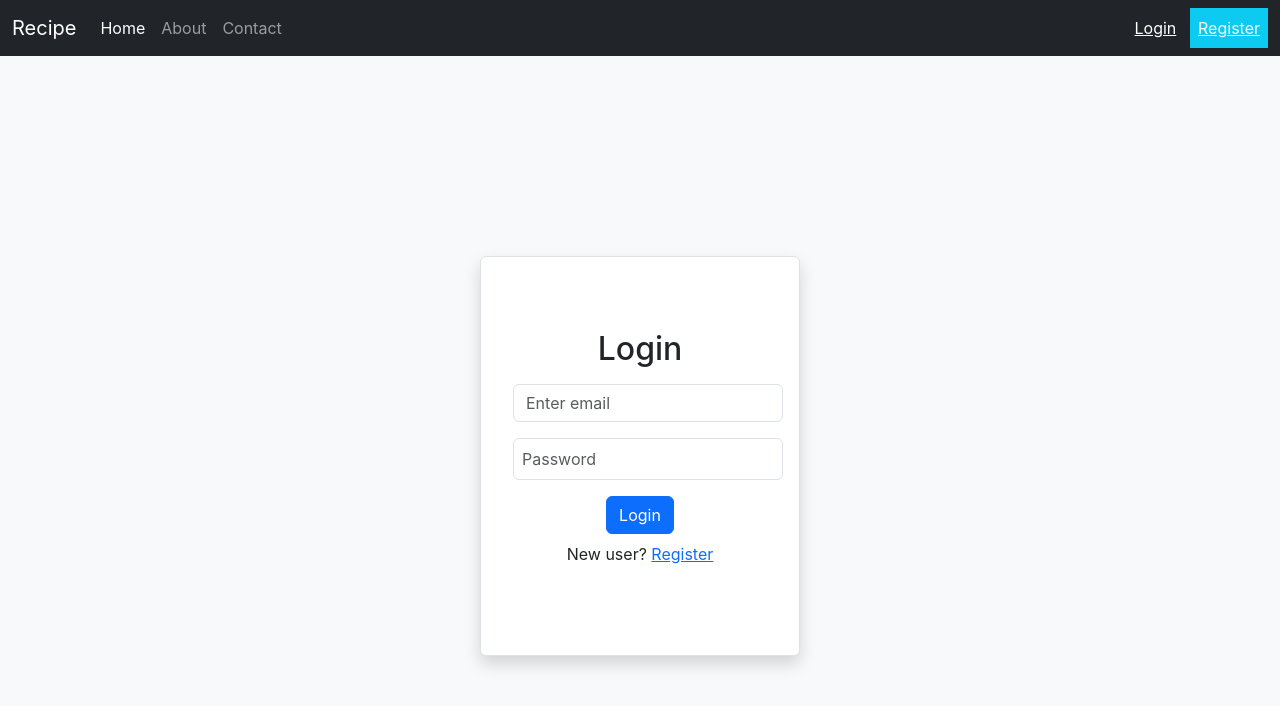
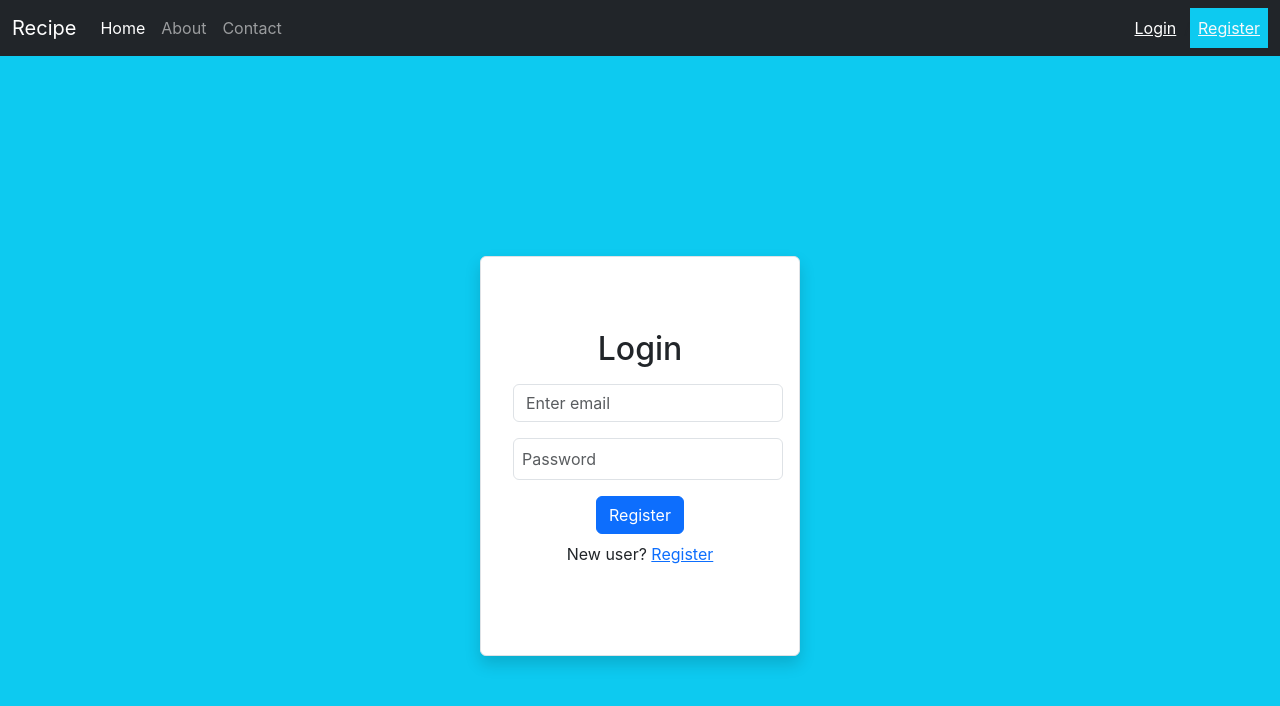
Before and after one commit to vamshi2401/Recipe-app, a React (Create React App) app: page /login in a window 1280 px wide. Shown: the top 706 px of the page. Built offline with nearby package versions, Linux system fonts and the light colour scheme.

Commit message:
third commit

```diff
--- a/src/pages/login.jsx
+++ b/src/pages/login.jsx
@@ -8,6 +8,7 @@ const Login = ({ setIsLoggedIn }) => {
   const [email, setemail] = useState('');
   const [password, setPassword] = useState("");
   const [error, setError]=useState("");
+  const [loading, setLoading] = useState(false);
   const navigate = useNavigate();
 
   const handlelogin = async (e) => {
@@ -18,6 +19,7 @@ const Login = ({ setIsLoggedIn }) => {
     }
 
     setError("");
+    setLoading(true);
 
     try {
       const response = await axios.post("http://localhost:3000/login", { email, password });
@@ -26,13 +28,15 @@ const Login = ({ setIsLoggedIn }) => {
       navigate('/home');
     } catch (error) {
       setError("invalid details");
+    } finally {
+      setLoading(false);
     }
 
 
   };
 
   return (
-    <div className="d-flex justify-content-center align-items-center vh-100 bg-light">
+    <div className="d-flex justify-content-center align-items-center vh-100 bg-info">
       <div className=" p-4 bg-white border rounded shadow flex-column w-25 h-50 d-flex justify-content-center align-items-center bg-light">
         <h2 className="text-center">Login</h2>
         {error && <div className="alert alert-danger p-2">{error}</div>}
@@ -43,7 +47,7 @@ const Login = ({ setIsLoggedIn }) => {
         <div className="form-group">
           <input type="password" onChange={(e) => setPassword(e.target.value)} class="form-control p-2  m-2" id="InputPassword" placeholder="Password" />
         </div>
-        <button onClick={handlelogin} type="submit" class="btn btn-primary align-self-center m-2">Login</button>
+        <button onClick={handlelogin} type="submit" class="btn btn-primary align-self-center m-2" disabled={loading}>{loading ? "Logging in ..." : "Register"}</button>
         <p>New user? <Link to="/register">Register</Link></p>
       </div>
     </div>
--- a/src/pages/register.jsx
+++ b/src/pages/register.jsx
@@ -11,6 +11,7 @@ const Register = ({ setIsLoggedIn }) => {
   const [email, setemail] = useState("");
   const [password, setPassword] = useState("");
   const [error, setError]=useState("");
+  const [loading, setLoading] = useState(false);
   const navigate = useNavigate("");
 
   const handleRegister = async () => {
@@ -32,6 +33,7 @@ const Register = ({ setIsLoggedIn }) => {
     }
 
     setError("");
+    setLoading(true);
 
     try {
       await axios.post("http://localhost:3000/register", { username, email, password });
@@ -40,6 +42,8 @@ const Register = ({ setIsLoggedIn }) => {
       navigate('/home');
     } catch (error) {
       setError("Registration falied! Please check the data entered");
+    } finally {
+      setLoading(false);
     }
 
   };
@@ -59,7 +63,7 @@ const Register = ({ setIsLoggedIn }) => {
         <div className="form-group">
           <input type="password" onChange={(e) => setPassword(e.target.value)} className="form-control p-2  m-2" id="InputPassword" placeholder="Password" />
         </div>
-        <button onClick={handleRegister} type="submit" class="btn btn-primary align-self-center m-2">Register</button>
+        <button onClick={handleRegister} type="submit" class="btn btn-primary align-self-center m-2" disabled={loading}>{loading ? "Registering..." : "Register"}</button>
         <p> <Link to="/login">Login</Link></p>
       </div>
     </div>
```
